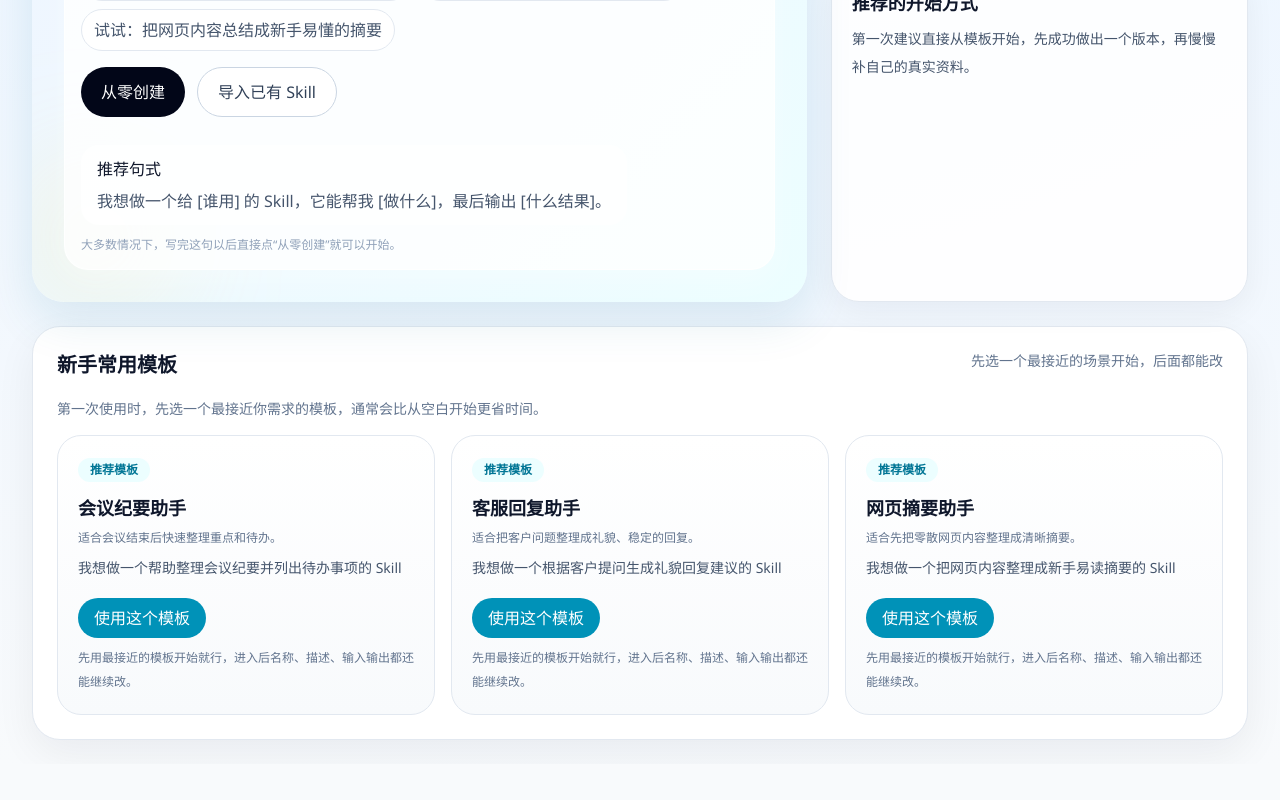
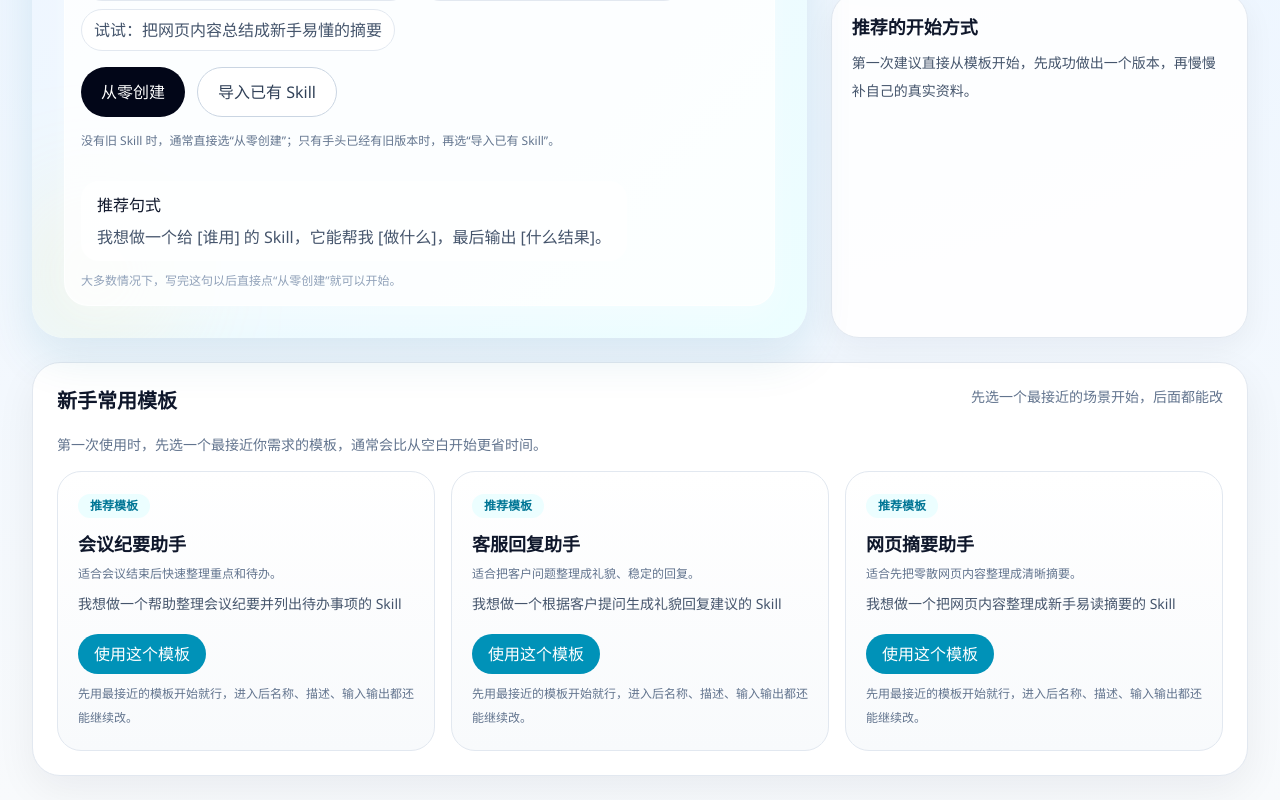
Before and after one commit to jiayuan04091016/openclaw-skill-builder, a Next.js app: page / in a window 1280 px wide. Shown: the part 998-1798 px from the top of the page. Before the commit the page ends 1762 px from the top, so only its background shows below. Built offline with nearby package versions, Linux system fonts and the light colour scheme.

Commit message:
Clarify home entry choices

```diff
--- a/src/components/skill-builder-app.tsx
+++ b/src/components/skill-builder-app.tsx
@@ -333,6 +333,9 @@ export function SkillBuilderApp() {
                       <button className="w-full rounded-full border border-slate-300 bg-white px-5 py-3 text-sm font-semibold text-slate-700 sm:w-auto" onClick={() => startFromImport(homeGoal)}>
                         导入已有 Skill
                       </button>
+                      <p className="w-full text-xs leading-6 text-slate-500">
+                        没有旧 Skill 时，通常直接选“从零创建”；只有手头已经有旧版本时，再选“导入已有 Skill”。
+                      </p>
                       <div className="mt-4 rounded-[18px] bg-white/70 px-4 py-3">
                         <p className="font-medium text-slate-900">推荐句式</p>
                         <p className="mt-2 text-slate-600">我想做一个给 [谁用] 的 Skill，它能帮我 [做什么]，最后输出 [什么结果]。</p>
```
